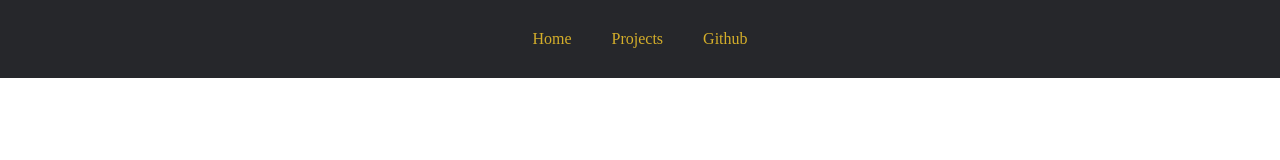
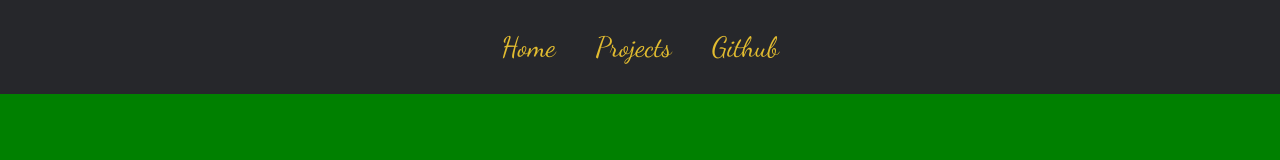
Before and after one commit to kalieblair/Portfolio, a plain HTML site: page index.html in a window 1280 px wide. Drawn offline with Linux system fonts and the light colour scheme.

Commit message:
created and styled nav links.

```diff
--- a/index.html
+++ b/index.html
@@ -1,18 +1,23 @@
 <html lang="en">
+
 <head>
     <meta charset="UTF-8">
     <meta name="viewport" content="width=device-width, initial-scale=1.0">
     <title>Kalie Blair | Portfolio</title>
+    <link rel="preconnect" href="https://fonts.gstatic.com">
+    <link href="https://fonts.googleapis.com/css2?family=Dancing+Script&display=swap" rel="stylesheet">
     <link rel="stylesheet" href="./styles.css">
 </head>
+
 <body>
-   <nav class="container">
-       <ul class="list-trap">
-           <li>Home</li>
-           <li>Projects</li>
-           <li>Github</li>
-       </ul>
-   </nav>
+    <nav class="container">
+        <ul class="list-trap nav-links">
+            <li><a href="website">Home</a></li>
+            <li><a href="website">Projects</a></li>
+            <li><a href="http://github.com/kalieblair">Github</a></li>
+        </ul>
+    </nav>
     <script src="./main.js"></script>
 </body>
+
 </html>
--- a/styles.css
+++ b/styles.css
@@ -1,13 +1,15 @@
 :root {
-    --primary-color: #d4ae2a;
+    --primary-color: #e2bc30;
+    --secondary-color: #636c73;
     --background-color: #26272b;
     --primary-font-color: #ffffff;
-    --secondary-font-color: #636c73;
 }
 
 * {
     margin: 0;
     padding: 0;
+    font-family: 'Dancing Script', cursive;
+    background-color: green;
 }
 
 .container {
@@ -31,3 +33,22 @@
     text-align: center;
     margin: 20px;
 }
+
+.nav-links {
+    font-size: 1.75em;
+    background-color: var(--background-color);
+}
+
+.nav-links a {
+    color: inherit;
+    text-decoration: inherit;
+    background-color: var(--background-color);
+}
+
+.nav-links a:visited {
+    text-decoration: none;
+}
+
+.nav-links a:active {
+    color: #a38414;
+}
```
